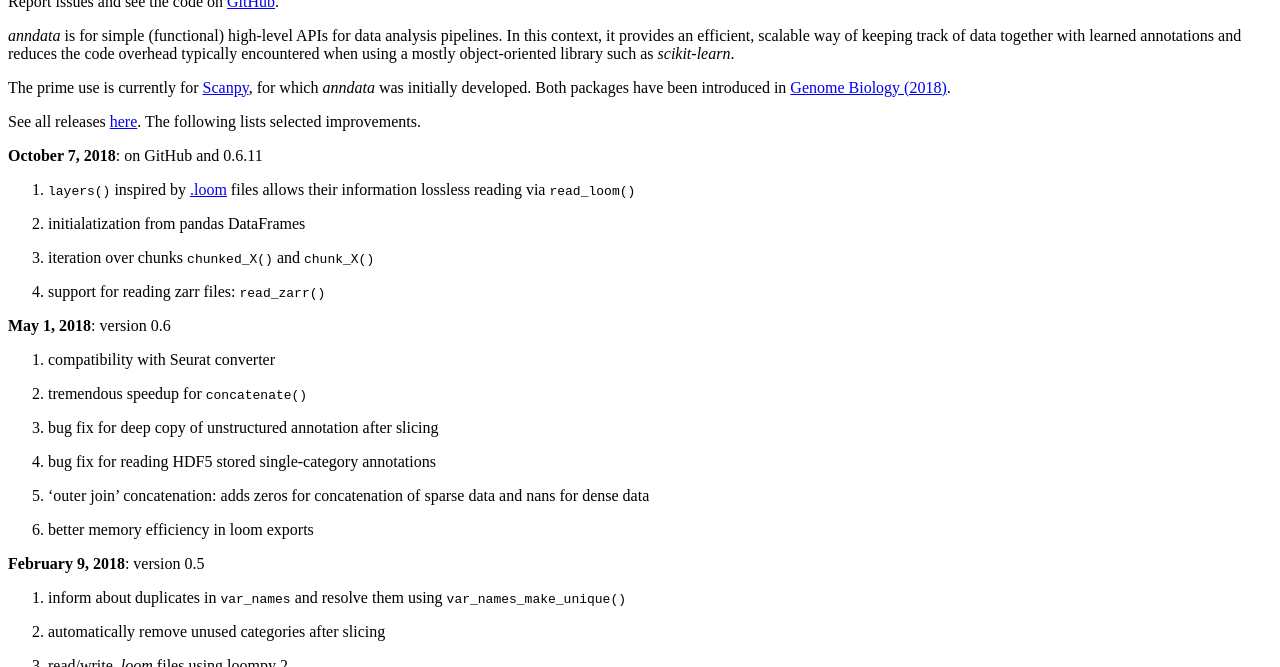
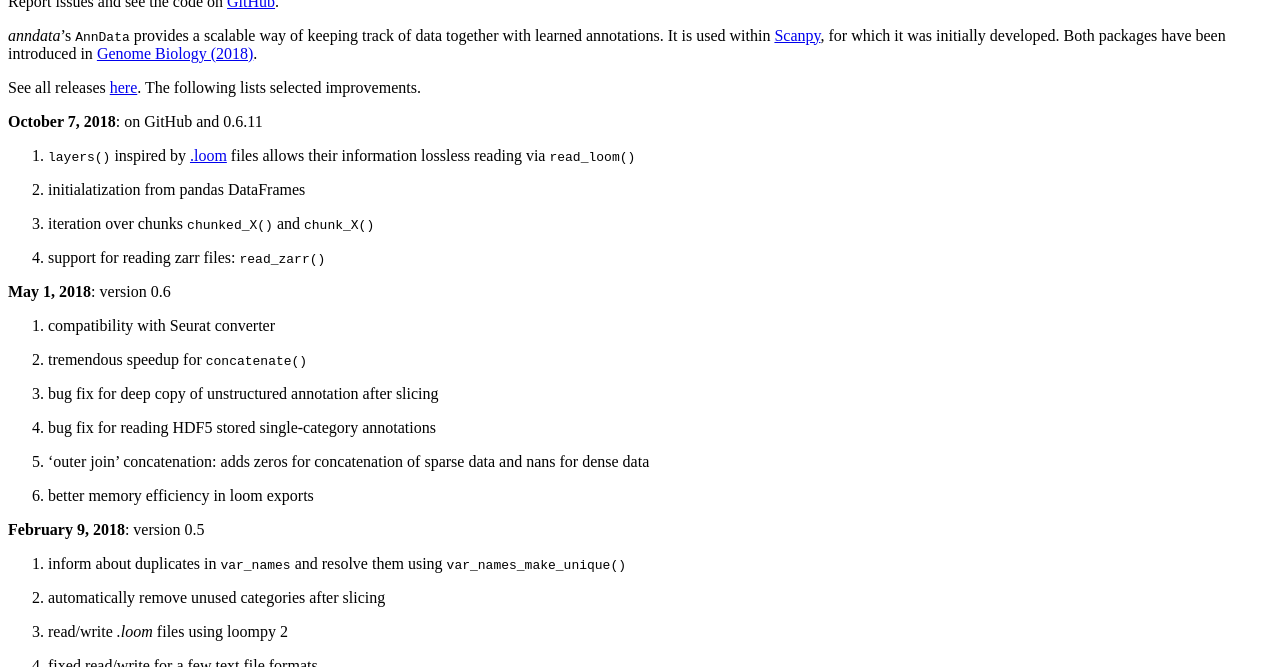
Before and after one commit to scverse/anndata, a Sphinx documentation site: the page built from docs/index.rst, in a window 1280 px wide and 900 px high, scrolled down 420 px, cut to the strip 233-900 px from the top of the window. Built offline with Sphinx 7.4.7 and the Read the Docs theme 2.0.0, drawn with Linux system fonts in a browser that asks for light colours.

Commit message:
updated docs

```diff
--- a/docs/index.rst
+++ b/docs/index.rst
@@ -1,21 +1,16 @@
 .. include:: ../README.rst
    :end-line: 15
-
 
 .. figure:: https://falexwolf.de/img/scanpy/anndata.svg
    :width: 350px
 
 Report issues and see the code on `GitHub <https://github.com/theislab/anndata>`_.
 
-`anndata` is for simple (functional) high-level APIs for data analysis
-pipelines. In this context, it provides an efficient, scalable way of keeping
-track of data together with learned annotations and reduces the code overhead
-typically encountered when using a mostly object-oriented library such as
-`scikit-learn`.
-
-The prime use is currently for `Scanpy <https://github.com/theislab/scanpy>`_,
-for which `anndata` was initially developed. Both packages have been introduced
-in `Genome Biology (2018) <https://doi.org/10.1186/s13059-017-1382-0>`_.
+`anndata`'s :class:`~anndata.AnnData` provides a scalable way of keeping track
+of data together with learned annotations. It is used within `Scanpy
+<https://github.com/theislab/scanpy>`_, for which it was initially
+developed. Both packages have been introduced in `Genome Biology (2018)
+<https://doi.org/10.1186/s13059-017-1382-0>`_.
 
 .. include:: release_notes.rst
 
```
